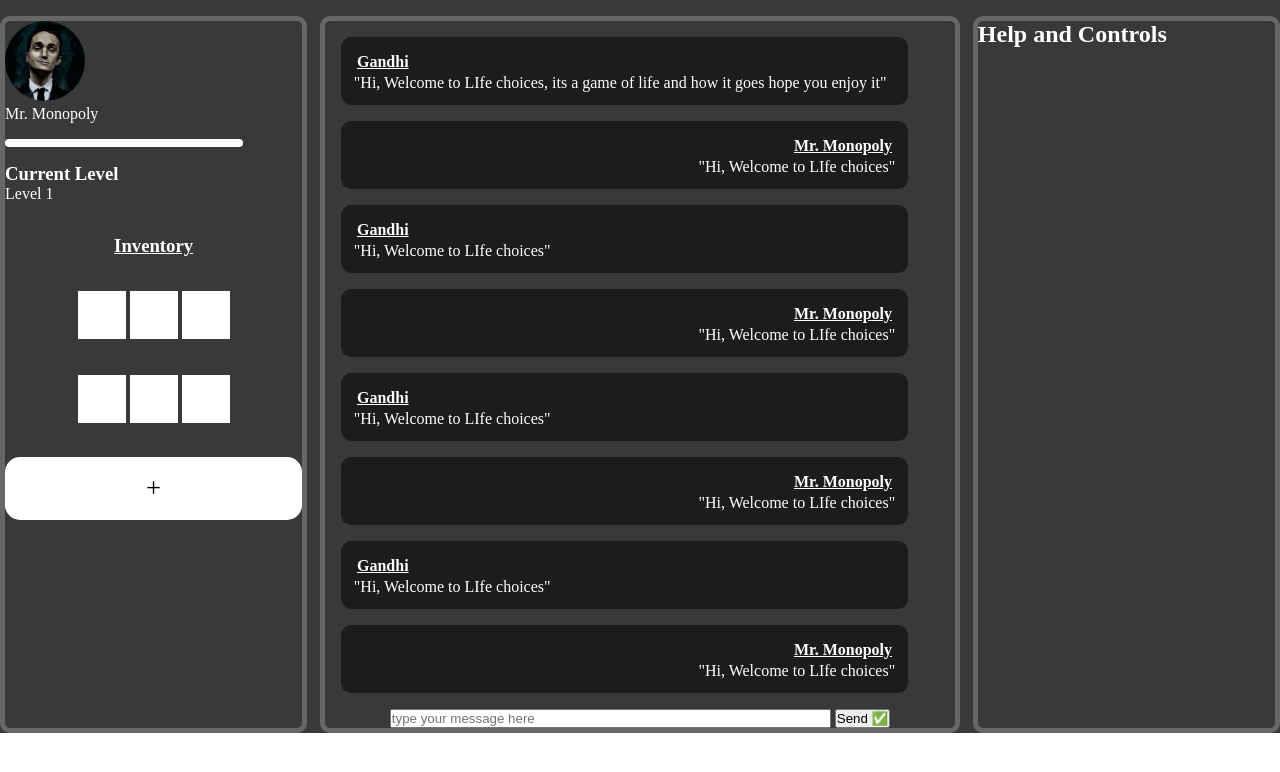
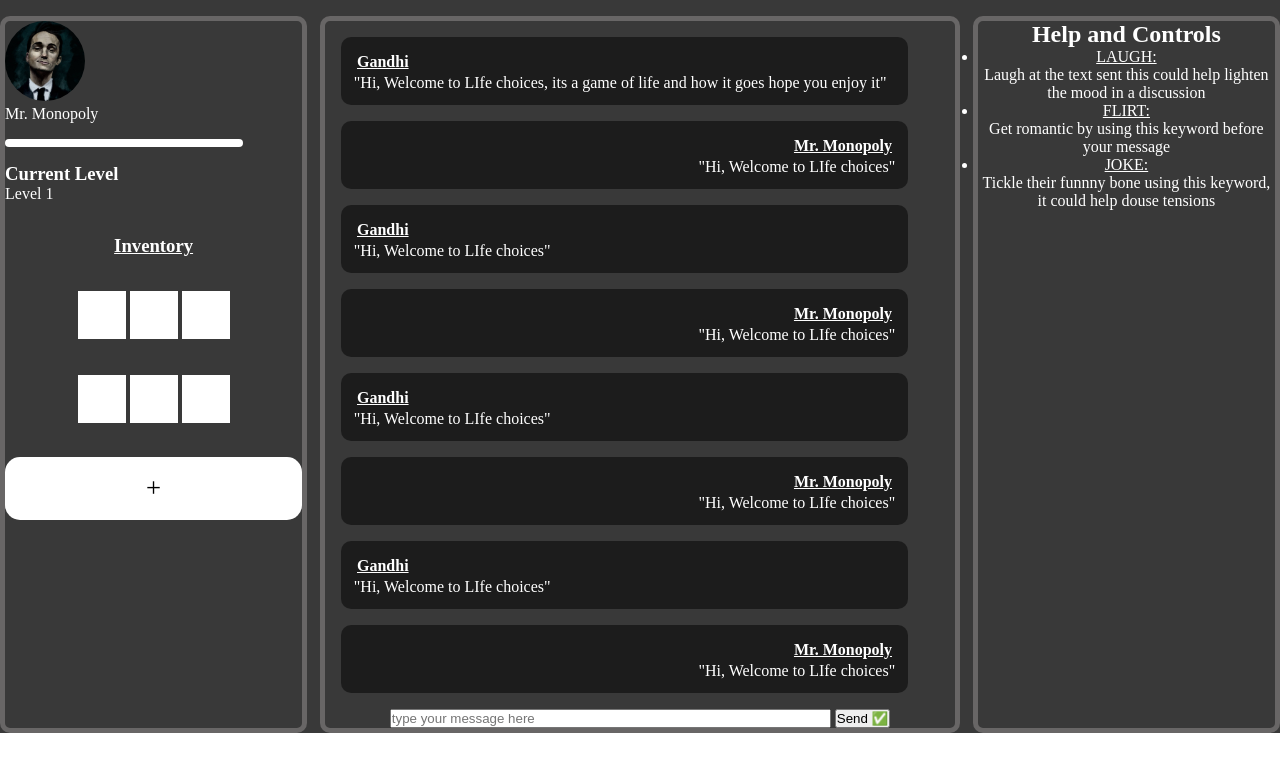
Before and after one commit to Hakymreality/LalaLand, a plain HTML site: page index.html in a window 1280 px wide. Drawn offline with Linux system fonts and the light colour scheme.

Commit message:
Complete Rigth Panel

```diff
--- a/index.html
+++ b/index.html
@@ -75,7 +75,12 @@
             </form>
         </div>
         <div id="right" class="panel">
-            <h2>Help and Controls</h2>
+            <h2 class="center">Help and Controls</h2>
+            <ul class="center">
+                <li><span class="underline">LAUGH:</span><br> Laugh at the text sent this could help lighten the mood in a discussion</li>
+                <li><span class="underline">FLIRT:</span><br> Get romantic by using this keyword before your message</li>
+                <li><span class="underline">JOKE:</span><br> Tickle their funnny bone using this keyword, it could help douse tensions</li>
+            </ul>
         </div>
     </div>
 </body>
--- a/style.css
+++ b/style.css
@@ -105,7 +105,11 @@
 }
 
 .center{
+    text-align:center;
+}
 
+.underline{
+    text-decoration:underline;
 }
 
 #messages-overflow{
```
